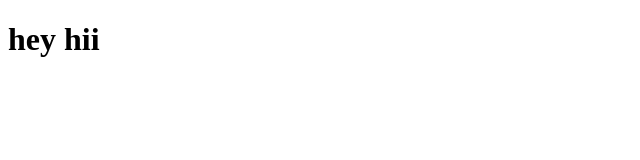
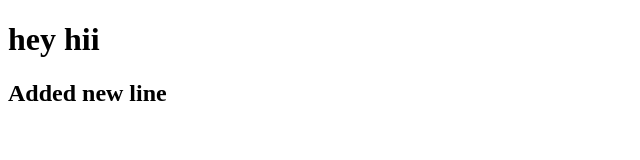
Before and after one commit to asdweb22/code, a plain HTML site: page index.html in a window 1280 px wide. Shown: the whole page, without its empty margins (0-640 px from the left). Drawn offline with Linux system fonts and the light colour scheme.

Commit message:
Update index.html
added new

```diff
--- a/index.html
+++ b/index.html
@@ -7,5 +7,6 @@
   </head>
   <body>
     <h1>hey hii</h1>
+    <h2>Added new line</h2>
   </body>
 </html>
```
